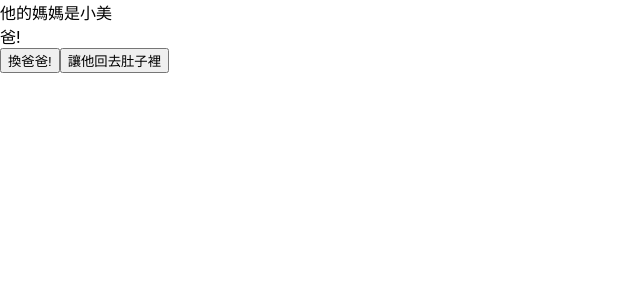
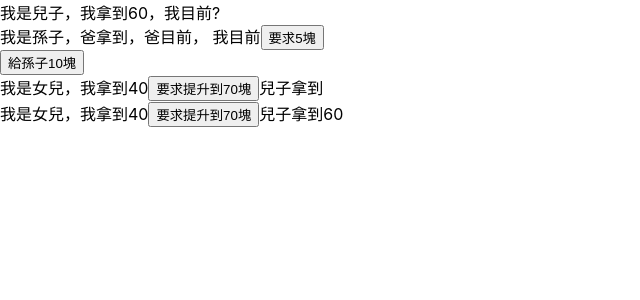
Before and after one commit to JayLiuZymber/muiHelloWorld, a React (Create React App) app: page / in a window 1280 px wide. Shown: the top 300 px of the page, without its empty margins (0-640 px from the left). Built offline with nearby package versions, Linux system fonts and the light colour scheme.

Commit message:
+ 21 各階層Component的溝通

```diff
--- a/src/App.js
+++ b/src/App.js
@@ -1,31 +1,10 @@
-import React, { useState } from 'react';
-import Baby from './Baby'
+import React from 'react';
+import Parent from './Parent';
 
 const App=()=>{
-    const [dad, setDad] = useState("Chang");
-    const [born, setBorn] = useState(true);
-
-    const changeDad=()=>{
-        if(dad==="Chang"){
-            setDad("Wang")
-        }
-        else{
-            setDad("Chang")
-        }
-    }
-
-    const spawnBaby=()=>{
-        if(born===true){
-            return <Baby dad={dad}/>;
-        }
-    }
-
     return(
         <div>
-            {spawnBaby()}
-            <div id="talk"></div>
-            <button onClick={changeDad}>換爸爸!</button>
-            <button onClick={()=>{setBorn(!born)}}>{(born===true)?"讓他回去肚子裡":"讓他生"}</button>
+            <Parent />
         </div>
     );
 }
--- a/src/Baby.js
+++ /dev/null
@@ -1,55 +0,0 @@
-import React, { useState, useEffect } from 'react';
-
-const Baby=(props)=>{
-    /* 把state變成useState */
-    const [isGetData,setGetData]=useState(false);
-    const [Mom,setMom]=useState("");
-    const [isRightDad,setRightDad]=useState(false);
-
-    /* 把class 的 member function改成function中的function */
-    const ajaxSimulator=()=>{
-        setTimeout(()=>{
-            setGetData(true);
-            setMom("小美");
-        },3000)
-    }
-    const checkDad=()=>{
-        if(props.dad==="Chang")
-            setRightDad(true)
-        else
-            setRightDad(false)
-    }
-
-    useEffect(() => {
-        /* 下面是 componentDidMount */
-        ajaxSimulator();
-        /* 上面是 componentDidMount */
-        document.getElementById("talk").append('爸!')
-
-        return(()=>{
-            /* 下面是 componentWillUnmount */
-            document.getElementById("talk").innerHTML="";
-            /* 上面是 componentWillUnmount */
-        })
-    }, []);
-
-    useEffect(() => {
-        /* 下面是 componentDidMount和componentDidUpdate */
-        checkDad();
-        /* 上面是 componentDidMount和componentDidUpdate */
-    }, [props.dad]); /* 加入監控的props.dad */
-
-    if(isRightDad===false)
-        return(
-            <div>他的媽媽，是誰，幹你X事</div>
-        );
-    else if(isGetData===false)
-        return(
-            <div id="msg">讀取中</div>
-        );
-    else
-        return(
-            <div id="msg">他的媽媽是{Mom}</div>
-    );
-}
-export default Baby;
--- /dev/null
+++ b/src/Brother.js
@@ -0,0 +1,70 @@
+import React, { Component } from 'react';
+import GrandSon from './GrandSon';
+
+class Brother extends Component{
+    constructor(props) {
+        super(props);
+        this.state={
+            feeling:"?",
+            expectAmount: 40
+        }
+        this.setMyFeeling=this.setMyFeeling.bind(this);
+        this.handleSendData=this.handleSendData.bind(this);
+        this.handleSendFunc=this.handleSendFunc.bind(this);
+        this.giveFor10NTD=this.giveFor10NTD.bind(this);
+    }
+
+    setMyFeeling(){
+        if(this.props.money<this.state.expectAmount)
+            this.setState({feeling:"不能接受"})
+        else
+            this.setState({feeling:"可以接受"})
+
+        /* Part.2-2 - 在父元件主動取得子元素的資料 */
+        /* Parent <Brother ... argue=X> -> allocateMoney(target,amount) */
+        // this.props.argue("brother",this.state.expectAmount);
+    }
+
+    componentDidUpdate(prevProps, prevState, snapshot){
+        // this.setMyFeeling();
+
+        /* Part.2-1 在父元件主動觸發子元件的函式 */
+        /* Part.3-2 -同一父元件A中，子元件B主動呼叫子元件C的函式 */
+        if(prevProps.money!==this.props.money){
+            setTimeout(() => {
+                this.setMyFeeling();
+            }, 1000);
+        }
+    }
+
+    handleSendData(name){
+        return this.props[name];
+    }
+
+    handleSendFunc(method, ...arg){
+        return this.props[method](...arg);
+    }
+
+    giveFor10NTD(){
+        /* 存取綁在Brother.js上的money */
+        let dadMoney=this.handleSendData("money");
+
+        /* 呼叫綁在Brother上的argue函式(allocateMoney)。
+        「brother」和「5」是原本allocateMoney規定需要的參數。 */
+        this.handleSendFunc("argue","brother",dadMoney - 10);
+    }
+
+    render(){
+        // return(<div>我是兒子，我拿到{this.props.money}，我目前{this.state.feeling}</div>);
+
+        /* Part. 4-1 - 有沒有辦法能把Parent給Brother所有的props一次綁給GrandSon */
+        return(<div>我是兒子，我拿到{this.props.money}，我目前{this.state.feeling}
+                {/* <GrandSon {...this.props}/> */}
+
+                {/* Part. 4-2 - 有沒有不用綁全部props、又更簡易的方法 */}
+                <GrandSon handleSendData={this.handleSendData} handleSendFunc={this.handleSendFunc} />
+                <button onClick={this.giveFor10NTD}>給孫子10塊</button>
+            </div>);
+    }
+}
+export default Brother;
--- /dev/null
+++ b/src/GrandSon.js
@@ -0,0 +1,35 @@
+import React, { Component, useState } from 'react';
+/*
+const GrandSon=(props)=>{
+    const [feeling]=useState("??");
+    // return(<div>我目前{feeling}</div>);
+    // return(<div>我是孫子，爸拿到{props.money}，爸目前{props.feeling}</div>);
+    return(<div>我是孫子，爸拿到{props.money}，爸目前{props.feeling}，我目前{feeling}</div>);
+}
+ */
+class GrandSon extends Component{
+    constructor(props) {
+        super(props);
+        this.state={
+            feeling:"??"
+        }
+        this.argueFor5NTD=this.argueFor5NTD.bind(this);
+    }
+
+    /* Part. 4-2 - 有沒有不用綁全部props、又更簡易的方法 */
+    argueFor5NTD(){
+        /* 存取綁在Brother.js上的money */
+        let dadMoney=this.props.handleSendData("money");
+
+        /* 呼叫綁在Brother上的argue函式(allocateMoney)。
+        「brother」和「5」是原本allocateMoney規定需要的參數。 */
+        this.props.handleSendFunc("argue","brother",dadMoney - 5);
+    }
+
+    render(){
+        return(<div>我是孫子，爸拿到{this.props.money}，爸目前{this.props.feeling}，
+            我目前{this.feeling}
+            <button onClick={this.argueFor5NTD}>要求5塊</button></div>);
+    }
+}
+export default GrandSon;
--- /dev/null
+++ b/src/Parent.js
@@ -0,0 +1,40 @@
+import React, { Component } from 'react';
+import Brother from "./Brother";
+import Sister from "./Sister";
+import GrandSon from './GrandSon';
+
+class Parent extends Component{
+    constructor(props) {
+        super(props);
+        this.state={
+            moneyForBrother:60,
+            moneyForSister:40
+        }
+        this.allocateMoney=this.allocateMoney.bind(this);
+    }
+
+    allocateMoney(target,amount){
+        if(target==="brother")
+            // this.setState({moneyForBrother:amount})
+            this.setState({moneyForBrother:amount, moneyForSister:100-amount});
+        else
+            // this.setState({moneyForSister:amount});
+            this.setState({moneyForSister:amount, moneyForBrother:100-amount});
+    }
+
+    render(){
+        return(
+        <div>
+            <Brother money={this.state.moneyForBrother} argue={this.allocateMoney} />
+            {/* Part.1-1 - 在子元件主動使用父元素的資料/函式 */}
+            <Sister money={this.state.moneyForSister} argue={this.allocateMoney}/>
+            {/* Part.3-3 - 同一父元件A中，子元件B主動取得子元件C的資料 */}
+            <Sister money={this.state.moneyForSister} moneyBrother={this.state.moneyForBrother} argue={this.allocateMoney}/>
+            {/* <GrandSon {...this.props}/> */}
+            {/* <GrandSon handleSendData={this.handleSendData} handleSendFunc={this.handleSendFunc} /> */}
+
+        </div>
+        );
+    }
+}
+export default Parent;
--- /dev/null
+++ b/src/Sister.js
@@ -0,0 +1,36 @@
+/* Sister.js */
+
+import React, { Component } from 'react';
+import Parent from './Parent';
+
+class Sister extends Component{
+    constructor(props) {
+        super(props);
+        this.state={ // 宣告state物件，內包含一個變數percent
+            feeling:"bad"
+        }
+        this.argueFor70NTD=this.argueFor70NTD.bind(this);
+    }
+
+    componentDidMount(){
+    }
+
+    argueFor70NTD(){
+        /* Part.1-2 - 在子元件主動修改綁定在自己身上的props */
+        /* Part.3-1 - 同一父元件A中，子元件B主動修改子元件C的props */
+        /* Parent <Sister ... argue=X> -> allocateMoney(target,amount) */
+        this.props.argue("sister",70);
+    }
+
+    render(){
+        /* Part.1-1 - 在子元件主動使用父元素的資料/函式 */
+        /* Parent <Sister money=X> */
+        // return(<div>我是女兒，我拿到{this.props.money}<button onClick={this.argueFor70NTD}>要求提升到70塊</button></div>);
+
+        /* Part.3-3 - 同一父元件A中，子元件B主動取得子元件C的資料 */
+        return(<div>我是女兒，我拿到{this.props.money}<button onClick={this.argueFor70NTD}>要求提升到70塊</button>
+            兒子拿到{this.props.moneyBrother}
+        </div>);
+    }
+}
+export default Sister;
--- a/src/index.js
+++ b/src/index.js
@@ -1,6 +1,6 @@
 /*
-【React.js入門 - 20】 useEffect - 在function component用生命週期 - iT 邦幫忙::一起幫忙解決難題，拯救 IT 人的一天
-https://ithelp.ithome.com.tw/articles/10223344
+【React.js入門 - 21】 各階層Component的溝通 - iT 邦幫忙::一起幫忙解決難題，拯救 IT 人的一天
+https://ithelp.ithome.com.tw/articles/10223754
  */
 import React from 'react';
 import ReactDOM from 'react-dom/client';
```
